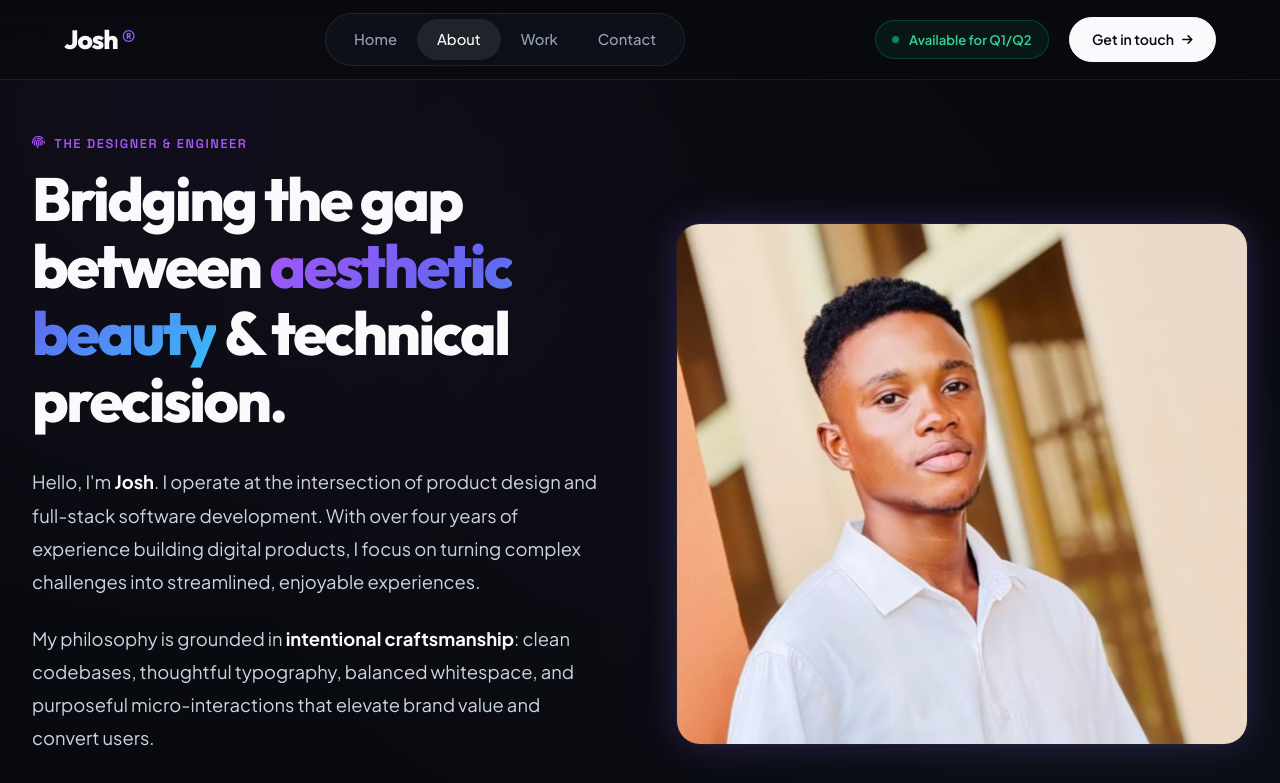
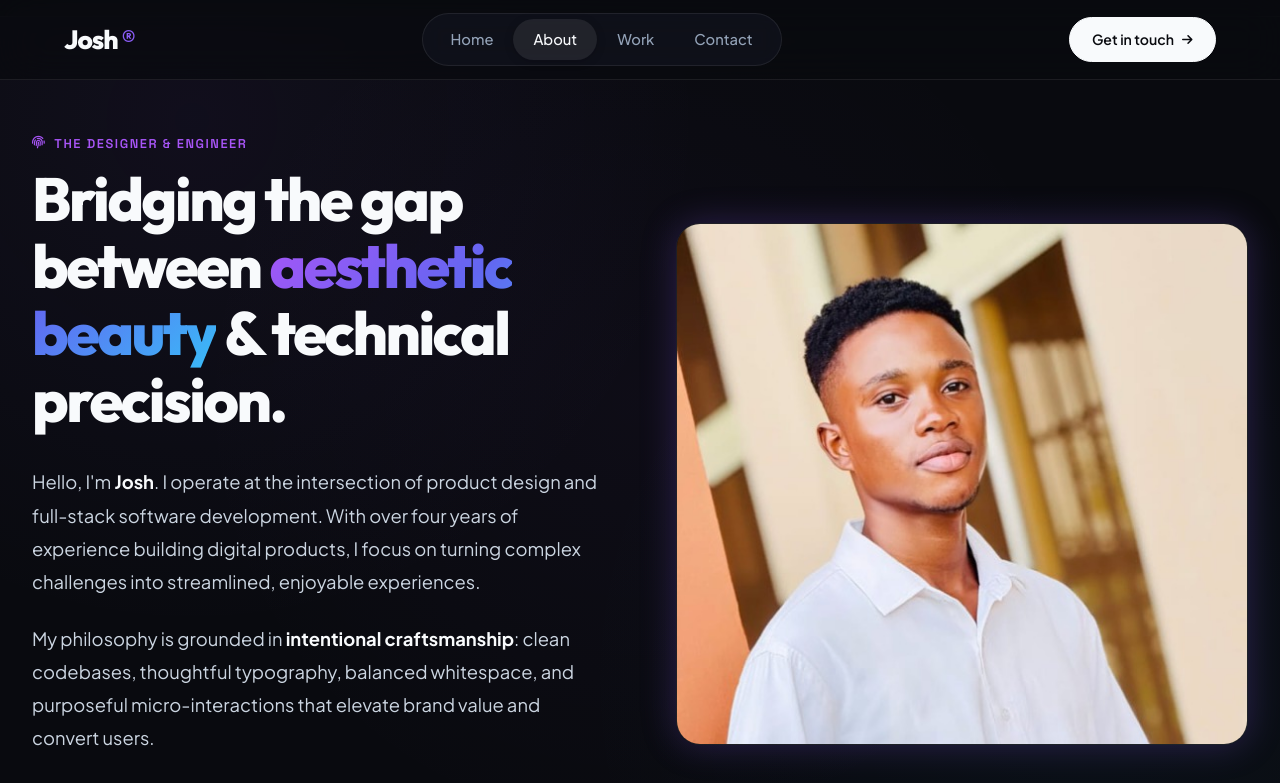
Before and after one commit to kutijoshua76-ai/my-portfolio, a website built with Vite: page about.html in a window 1280 px wide. Shown: the top 783 px of the page. Built offline with nearby package versions, Linux system fonts and the light colour scheme.

Commit message:
remove: Available for Q1/Q2 badge from nav across all pages

```diff
--- a/about.html
+++ b/about.html
@@ -27,10 +27,6 @@
     </nav>
 
     <div class="cm-nav-actions">
-      <div class="cm-status-badge">
-        <span class="cm-pulse-dot"></span>
-        <span>Available for Q1/Q2</span>
-      </div>
       <a href="contact.html" class="cm-btn-nav">
         <span>Get in touch</span>
         <i class="fas fa-arrow-right cm-btn-icon-small"></i>
```
Also changed, not shown: contact.html (+0 -4 lines), index.html (+0 -4 lines), projects.html (+0 -4 lines).
